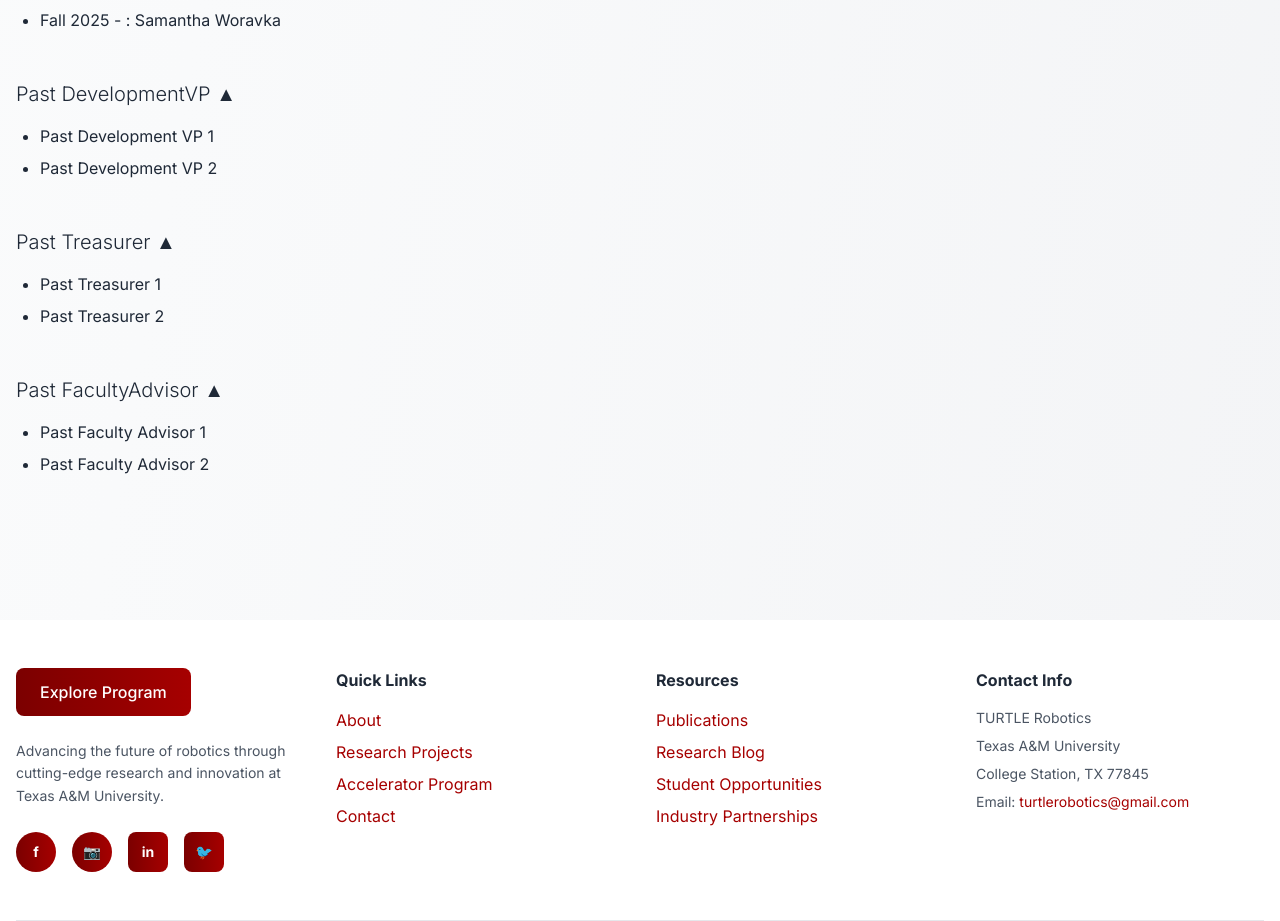
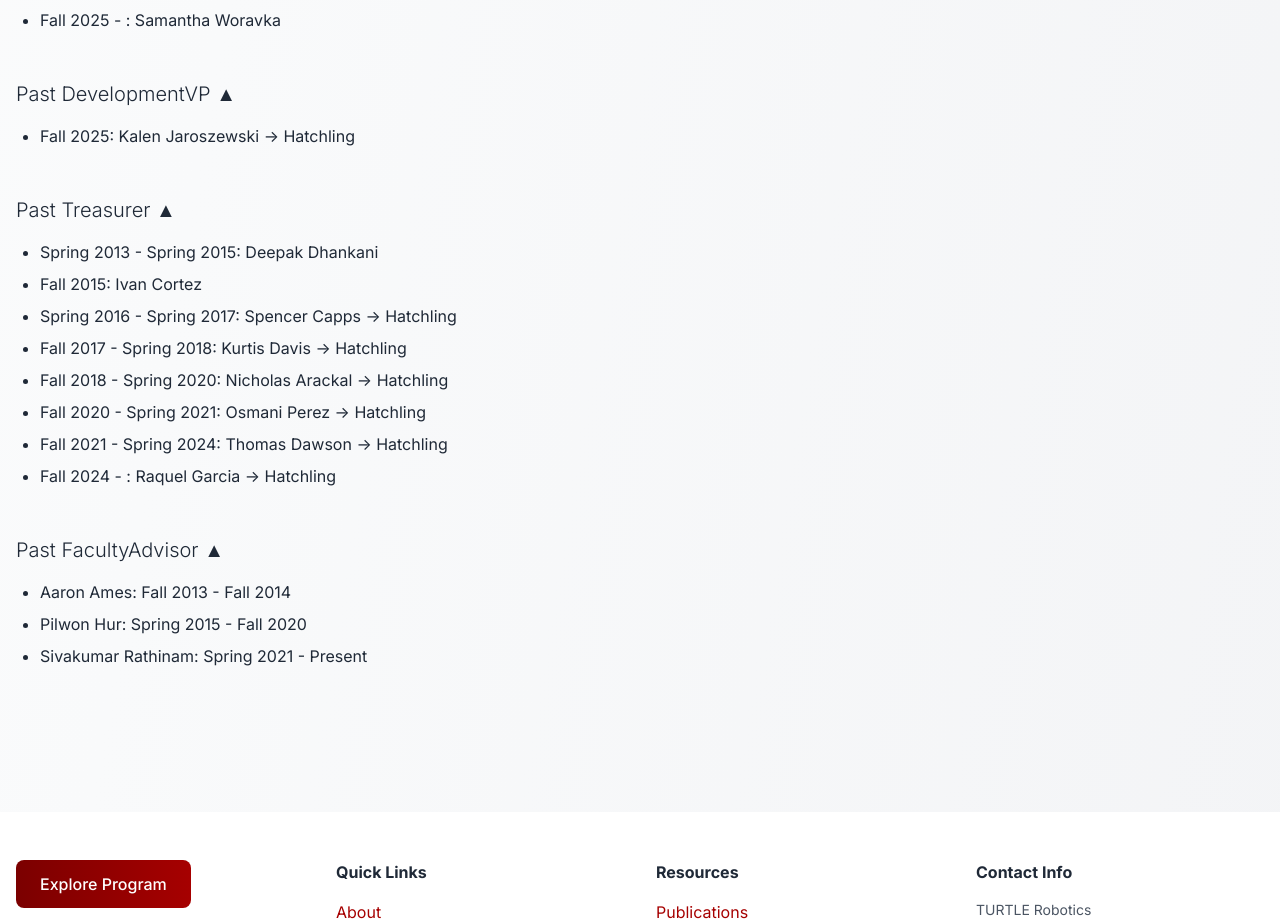
Before and after one commit to turtle-robotics/Turtle-website, a React (Vite) app: page /about in a window 1280 px wide. Shown: the part 6324-7245 px from the top of the page. Built offline with nearby package versions, Linux system fonts and the light colour scheme.

Commit message:
kangaroo
kangaroo

```diff
--- a/src/pages/About.jsx
+++ b/src/pages/About.jsx
@@ -131,9 +131,24 @@ const About = () => {
       'Fall 2024 - Spring 2025: Willem Bannick -> Hatchling',
       'Fall 2025 - : Samantha Woravka',
     ],
-    developmentVP: ['Past Development VP 1', 'Past Development VP 2'],
-    treasurer: ['Past Treasurer 1', 'Past Treasurer 2'],
-    facultyAdvisor: ['Past Faculty Advisor 1', 'Past Faculty Advisor 2']
+    developmentVP: [
+      'Fall 2025: Kalen Jaroszewski -> Hatchling',
+    ],
+    treasurer: [
+      'Spring 2013 - Spring 2015: Deepak Dhankani',
+      'Fall 2015: Ivan Cortez',
+      'Spring 2016 - Spring 2017: Spencer Capps -> Hatchling',
+      'Fall 2017 - Spring 2018: Kurtis Davis -> Hatchling',
+      'Fall 2018 - Spring 2020: Nicholas Arackal -> Hatchling',
+      'Fall 2020 - Spring 2021: Osmani Perez -> Hatchling',
+      'Fall 2021 - Spring 2024: Thomas Dawson -> Hatchling',
+      'Fall 2024 - : Raquel Garcia -> Hatchling',
+    ],
+    facultyAdvisor: [
+      'Aaron Ames: Fall 2013 - Fall 2014',
+      'Pilwon Hur: Spring 2015 - Fall 2020',
+      'Sivakumar Rathinam: Spring 2021 - Present',
+    ]
   }
 
   const [openSection, setOpenSection] = useState({
--- a/src/pages/Hatchling.jsx
+++ b/src/pages/Hatchling.jsx
@@ -137,9 +137,7 @@ const Hatchling = () => {
 
           <div className="text-center">
             <p className="text-lg font-light text-gray-600 dark:text-gray-400 max-w-3xl mx-auto mb-12">
-              Partnering with leading companies, research institutions, and
-              academic partners to expand our robotics education program across
-              multiple universities and organizations.
+
             </p>
 
             {/* Bring Hatchling to Your Organization */}
```
